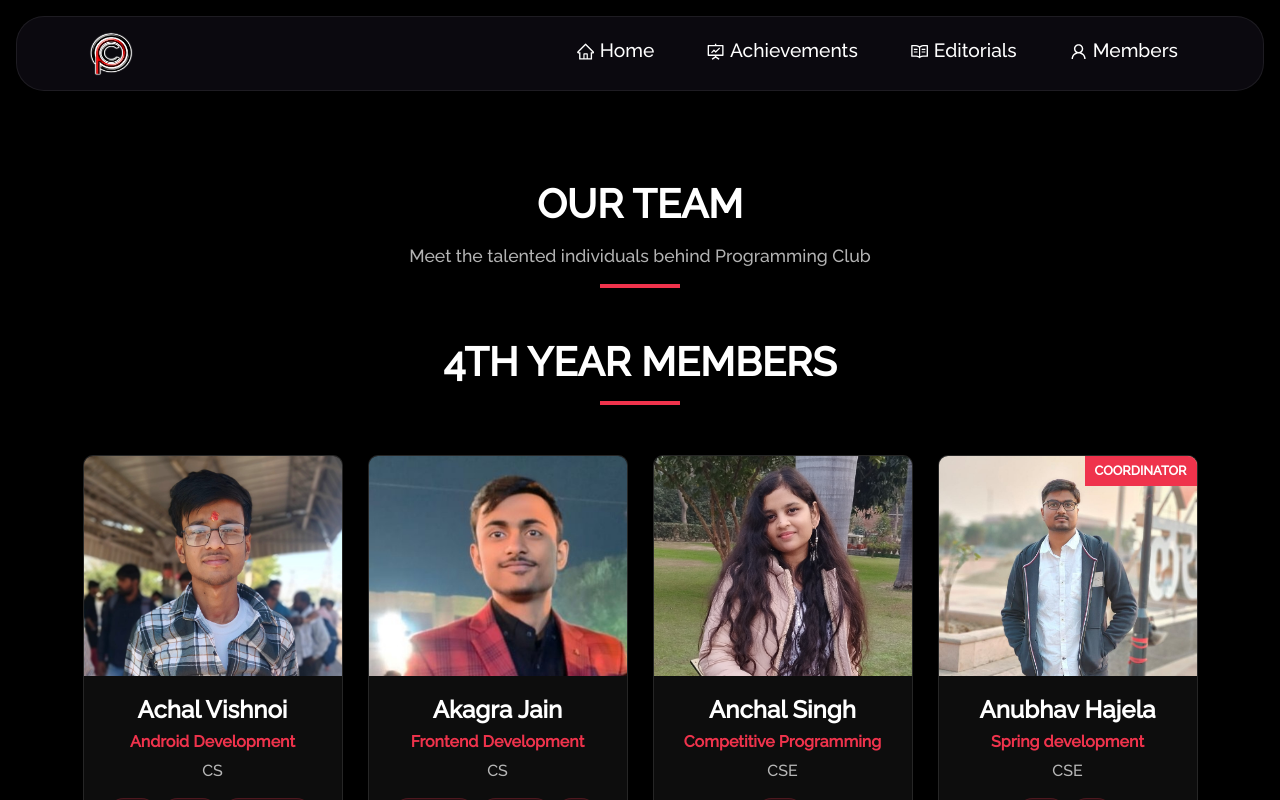
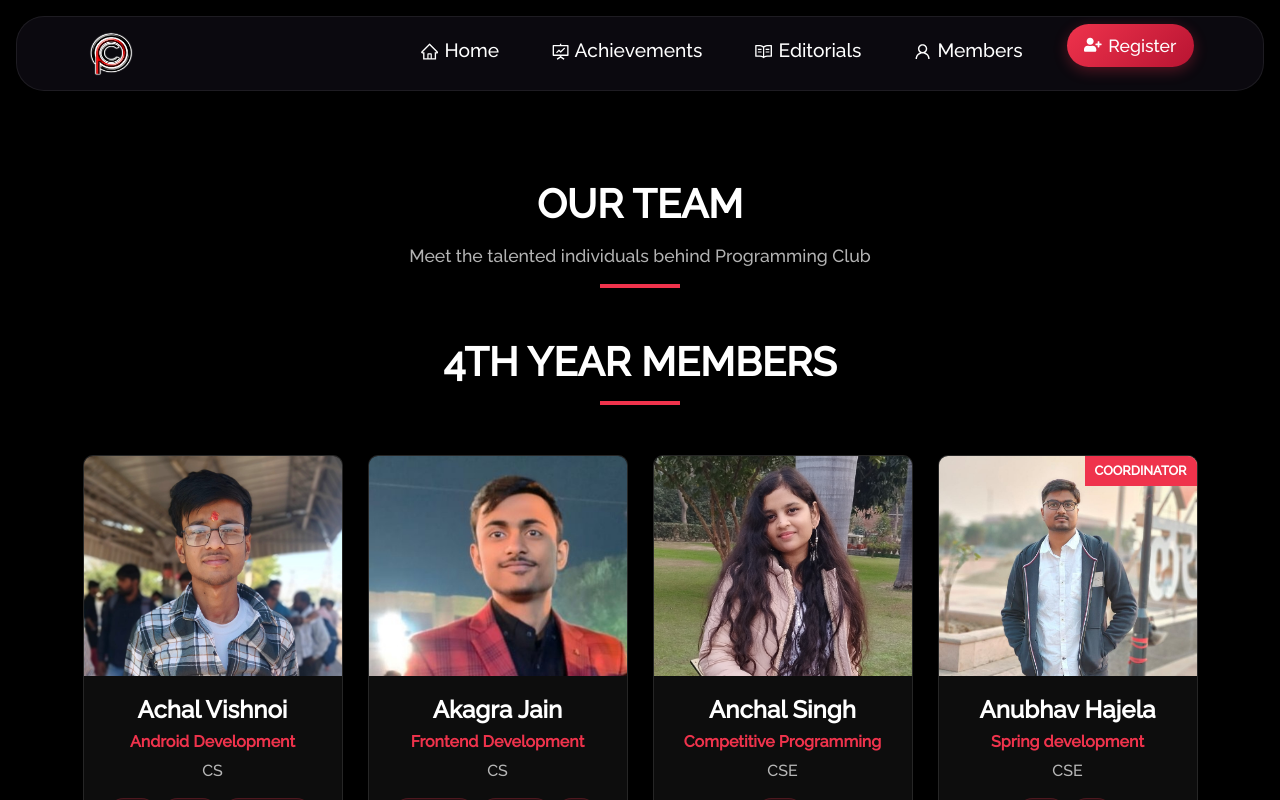
Before and after one commit to Mayank-Creater/pc_website_latest, a React (Create React App) app: page /members in a window 1280 px wide. Shown: the top 800 px of the page. Built offline with nearby package versions, Linux system fonts and the light colour scheme; no server answers.

Commit message:
Added Register button on Navbar

```diff
--- a/src/components/Data/sortedMembers.json
+++ b/src/components/Data/sortedMembers.json
@@ -478,7 +478,7 @@
       },
       {
         "name": "Arjun Vyas",
-        "specialization": "Android Developer",
+        "specialization": "Backend Developer",
         "branch": "CSE",
         "skills": [
           "Java",
--- a/src/components/Navbar.js
+++ b/src/components/Navbar.js
@@ -10,6 +10,7 @@ import {
   AiOutlineUser,
   AiOutlineRead,
 } from "react-icons/ai";
+import { FaUserPlus } from "react-icons/fa";
 
 function NavBar() {
   const [expand, updateExpanded] = useState(false);
@@ -98,17 +99,16 @@ function NavBar() {
               </Nav.Link>
             </Nav.Item>
 
-            {false && (
             <Nav.Item>
               <Nav.Link
                 as={Link}
                 to="/register"
                 onClick={() => updateExpanded(false)}
+                className="register-nav-link"
               >
-                <AiOutlineUser style={{ marginBottom: "2px" }} /> Register
+                <FaUserPlus style={{ marginBottom: "2px" }} /> Register
               </Nav.Link>
             </Nav.Item>
-            )}
           </Nav>
         </Navbar.Collapse>
       </Container>
--- a/src/style.css
+++ b/src/style.css
@@ -239,6 +239,40 @@ button:focus {
 
 .floating-navbar:hover {
   box-shadow: 0 10px 34px rgba(0, 0, 0, 0.4);
+}
+
+/* Register button in navbar */
+.navbar-nav .register-nav-link {
+  background: linear-gradient(135deg, #ef334c 0%, #b81432 100%);
+  border-radius: 24px;
+  padding: 0.7rem 1.1rem !important;
+  margin-left: 0.5rem;
+  font-weight: 600;
+  font-size: 1.1rem;
+  line-height: 1.2;
+  transition: all 0.25s ease;
+  box-shadow: 0 4px 14px rgba(239, 51, 76, 0.3);
+  display: flex;
+  align-items: center;
+  gap: 0.4rem;
+}
+.navbar-nav .register-nav-link:hover {
+  transform: translateY(-1px);
+  box-shadow: 0 6px 20px rgba(239, 51, 76, 0.45);
+  color: #fff !important;
+}
+.navbar-nav .register-nav-link::after {
+  display: none !important;
+}
+
+@media (max-width: 767px) {
+  .navbar-nav .register-nav-link {
+    margin: 0.5rem 0 0;
+    border-radius: 12px;
+    padding: 0.7rem 1rem !important;
+    text-align: center;
+    justify-content: center;
+  }
 }
 
 /* --------- */
```
